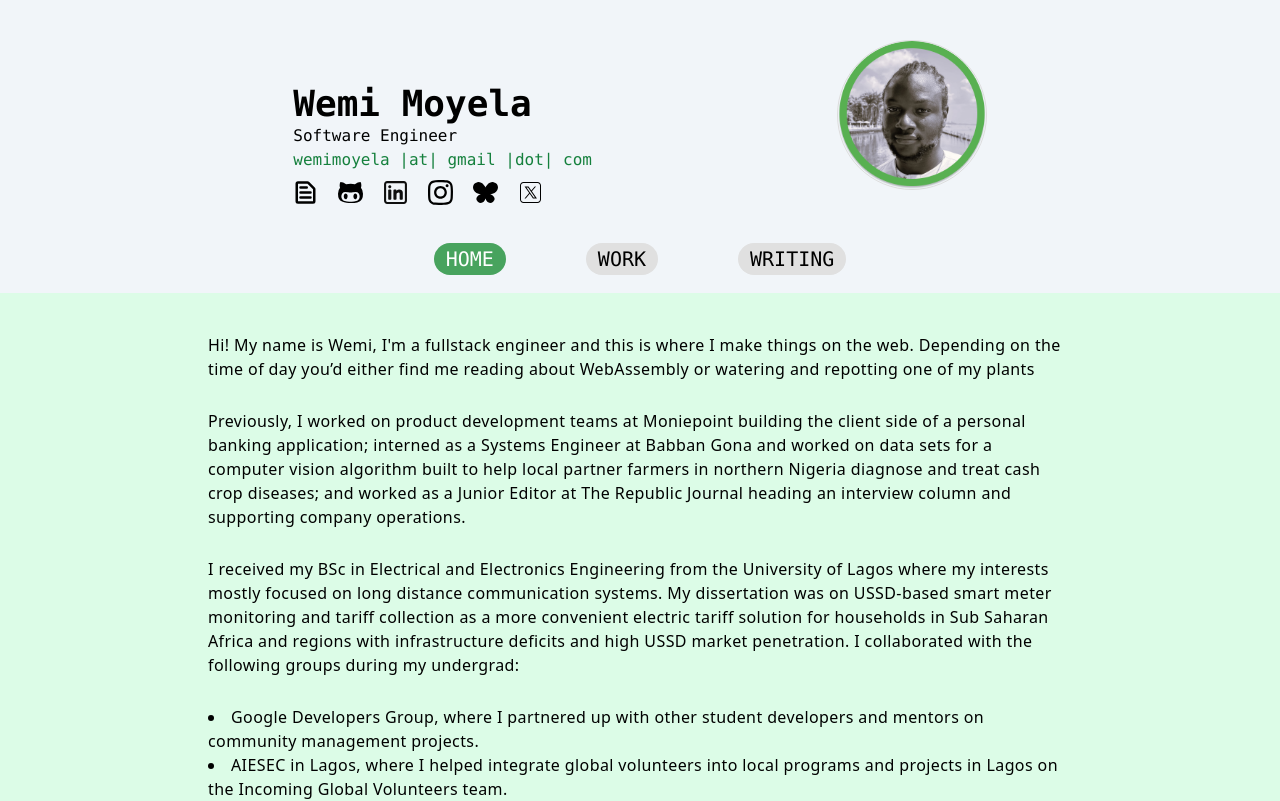
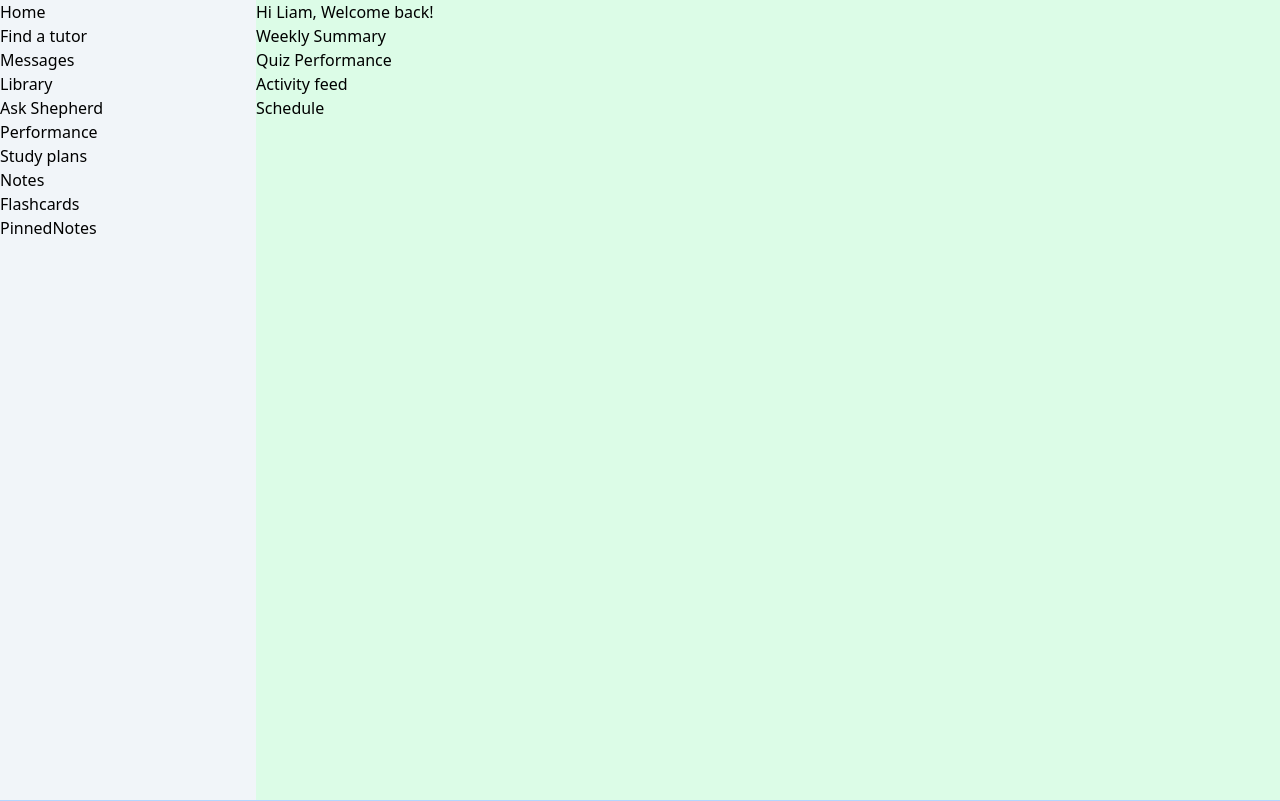
Before and after one commit to moyela/shepherd_dashboard_test, a React (Vite) app: page / in a window 1280 px wide. Shown: the top 801 px of the page. Built offline with nearby package versions, Linux system fonts and the light colour scheme.

Commit message:
removed clutter from previous project and added scaffolding

```diff
--- /dev/null
+++ b/src/components/dashboard.tsx
@@ -0,0 +1,36 @@
+
+export default function Dashboard() {
+    return (
+        <div className="flex flex-col">
+            {/*Greeting section*/}
+            <div className="">
+                <p>
+                    Hi Liam, Welcome back!
+                </p>
+
+            </div>
+
+            {/*Weekly summary and quiz performance*/}
+            <div>
+                <p>
+                    Weekly Summary
+                </p>
+                <p>
+                    Quiz Performance
+                </p>
+
+            </div>
+
+            {/*Activity feed and schedule*/}
+            <div>
+                <p>
+                    Activity feed
+                </p>
+                <p>
+                    Schedule
+                </p>
+            </div>
+        </div>
+
+    )
+}
--- /dev/null
+++ b/src/components/sidebar.tsx
@@ -0,0 +1,40 @@
+
+export default function Sidebar() {
+    return (
+        <footer className="">
+            <div className="">
+                <p>
+                    Home
+                </p>
+                <p>
+                    Find a tutor
+                </p>
+                <p>
+                    Messages
+                </p>
+                <p>
+                    Library
+                </p>
+                <p>
+                    Ask Shepherd
+                </p>
+                <p>
+                    Performance
+                </p>
+                <p>
+                    Study plans
+                </p>
+                <p>
+                    Notes
+                </p>
+                <p>
+                    Flashcards
+                </p>
+                <p>
+                    PinnedNotes
+                </p>
+
+            </div>
+        </footer>
+    )
+}
--- a/src/main.tsx
+++ b/src/main.tsx
@@ -1,14 +1,26 @@
 import './styles/main.css'
 import AppRouter from './routes/.Routing.js';
 import Header from './components/header.js';
-import Footer from './components/footer';
+// import Footer from './components/footer';
+import Sidebar from './components/sidebar';
+import Dashboard from './components/dashboard';
 
 // root sets the main layout and contains the Header and the Router that renders other views
 // w-1/2?
 function Root() {
 
   return (
-    <div id='viewport' className=''>
+    <div id='viewport' className='flex flex-row'>
+      <div className='w-1/5 bg-slate-100 h-screen' >
+        <Sidebar/>
+      </div>
+
+      <div className='w-4/5 bg-green-100'>
+        <Dashboard/>
+      </div>
+
+      {/* <div className=''>
+
         <div id="header" className='w-full bg-slate-100 pb-5 pt-10'>
           <div className='w-2/3 mx-auto'>
             <Header/>
@@ -19,10 +31,10 @@ function Root() {
           <AppRouter/>
         </div>
 
-      <div className="px-48 py-10 bg-slate-100 font-mono italic">
-        <Footer/>
+
+      </div> */}
     </div>
-    </div>
+
   )
 }
 
```
Lines whose indentation alone changed are shown as unchanged.
